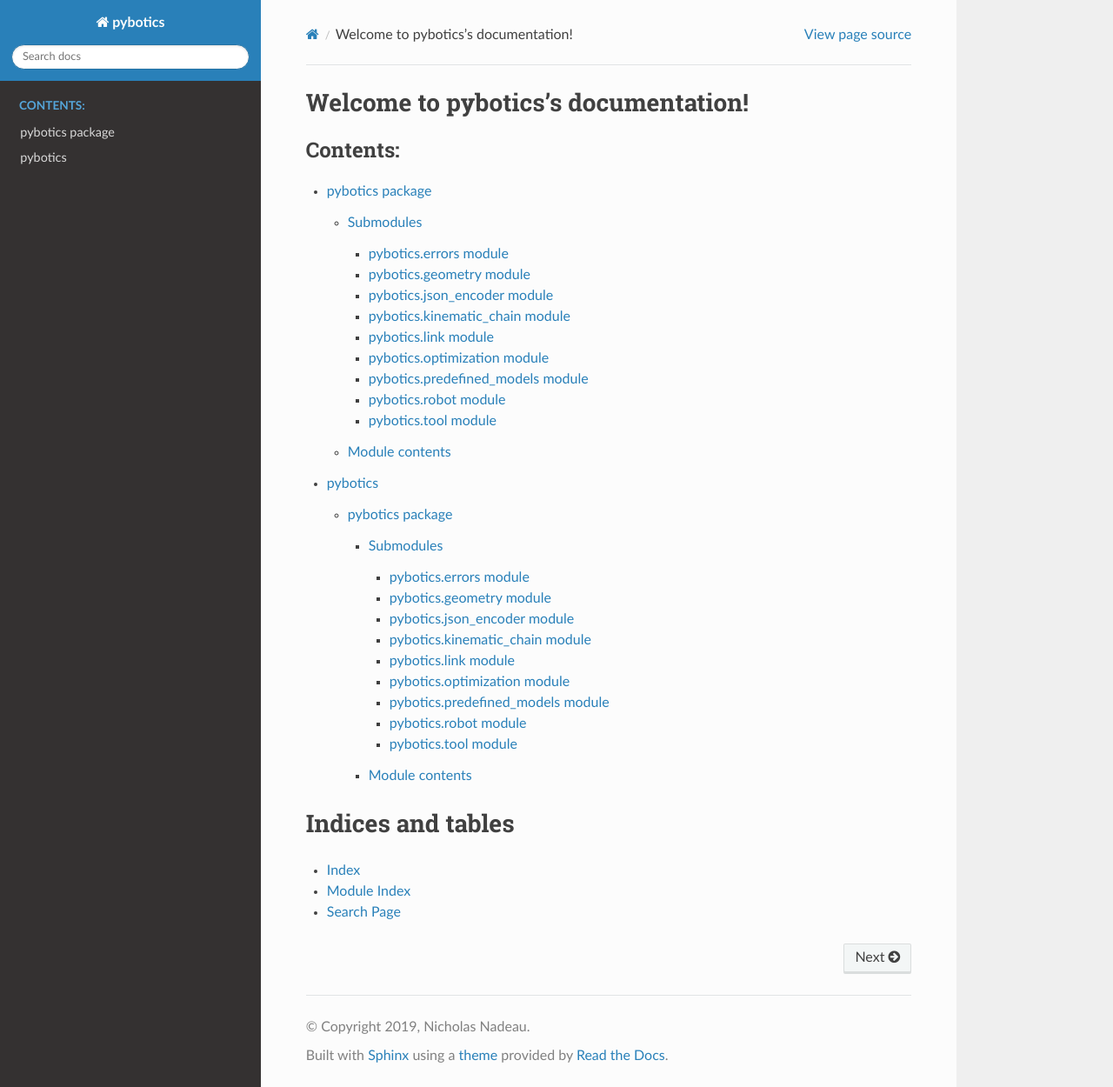
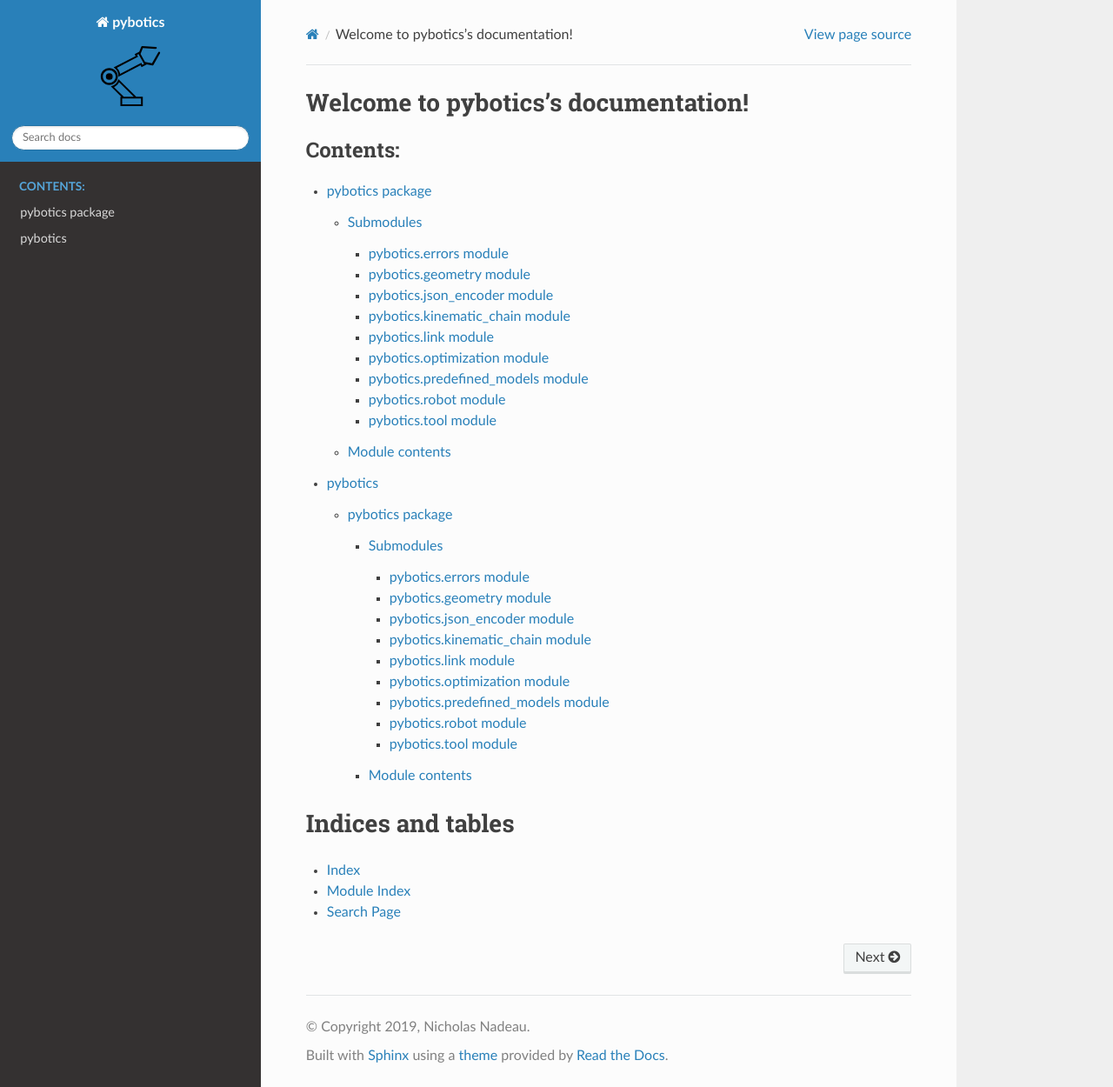
Before and after one commit to engnadeau/pybotics, a Sphinx documentation site: the page built from docs/index.rst, in a window 1280 px wide and 1250 px high. Shown: the whole window at 87% size. Built offline with Sphinx 7.4.7 and the Read the Docs theme 2.0.0, drawn with Linux system fonts in a browser that asks for light colours.

Commit message:
theme options

```diff
--- a/docs/conf.py
+++ b/docs/conf.py
@@ -68,6 +68,10 @@ html_theme = "sphinx_rtd_theme"
 # so a file named "default.css" will overwrite the builtin "default.css".
 # html_static_path = ["_static"]
 
+# -- Theme configuration -------------------------------------------------
+
+html_logo = str((ROOT_DIR / "media" / "robotic-arm.svg").resolve())
+html_theme_options = {"canonical_url": "https://pybotics.readthedocs.io"}
 
 # -- Extension configuration -------------------------------------------------
 
```
